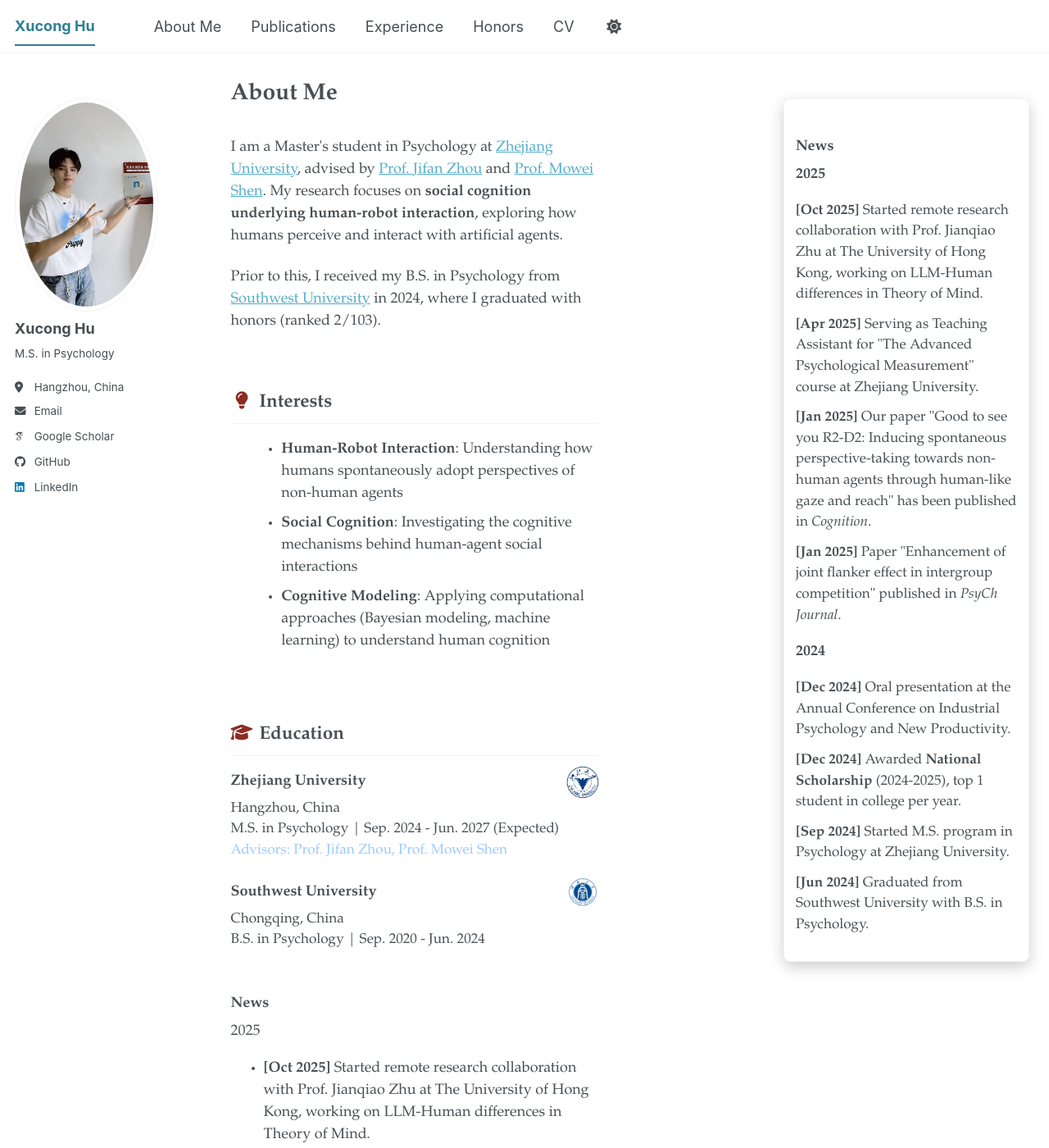
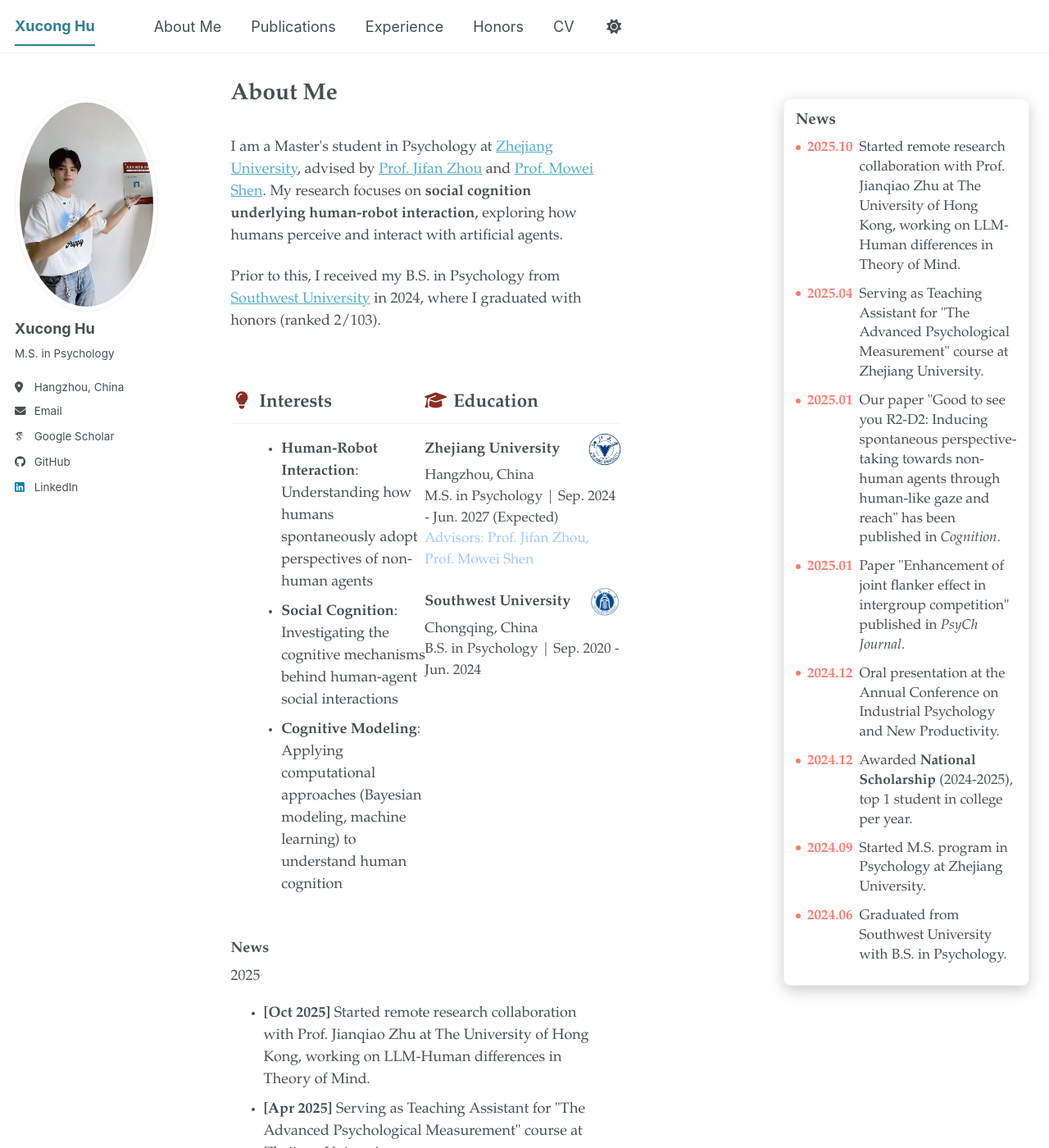
Before and after one commit to xuconghu/xuconghu.github.io, a Jekyll site: the page built from _pages/about.md, in a window 1280 px wide and 1400 px high. Shown: the whole window at 82% size. Built offline with Jekyll 4.4.1, drawn with Linux system fonts in a browser that asks for light colours; some web fonts are replaced; a script bundle is joined from its source files by our own code; library files that are not in the unit come from our copies; some of the changed text lies outside the part shown.

Commit message:
Refine About columns and News panel

```diff
--- a/_pages/about.md
+++ b/_pages/about.md
@@ -11,7 +11,7 @@
 
 <div class="about-page">
   <div class="about-top">
-  <div class="about-main">
+    <div class="about-main">
     <p>I am a Master's student in Psychology at <a href="https://www.zju.edu.cn/english/">Zhejiang University</a>, advised by <a href="mailto:jifanzhou@zju.edu.cn">Prof. Jifan Zhou</a> and <a href="mailto:mwshen@zju.edu.cn">Prof. Mowei Shen</a>. My research focuses on <strong>social cognition underlying human-robot interaction</strong>, exploring how humans perceive and interact with artificial agents.</p>
     <p>Prior to this, I received my B.S. in Psychology from <a href="http://www.swu.edu.cn/">Southwest University</a> in 2024, where I graduated with honors (ranked 2/103).</p>
 
@@ -63,24 +63,47 @@
       <li class="news-item"><strong>[Sep 2024]</strong> Started M.S. program in Psychology at Zhejiang University.</li>
       <li class="news-item"><strong>[Jun 2024]</strong> Graduated from Southwest University with B.S. in Psychology.</li>
     </ul>
+    </div>
   </div>
 </div>
 
-<aside class="news-float">
-  <h3>News</h3>
-  <div class="news-year">2025</div>
+<aside class="news-float" aria-label="News">
+  <div class="news-header">
+    <span class="news-title">News</span>
+  </div>
   <ul class="news-list">
-    <li class="news-item"><strong>[Oct 2025]</strong> Started remote research collaboration with Prof. Jianqiao Zhu at The University of Hong Kong, working on LLM-Human differences in Theory of Mind.</li>
-    <li class="news-item"><strong>[Apr 2025]</strong> Serving as Teaching Assistant for "The Advanced Psychological Measurement" course at Zhejiang University.</li>
-    <li class="news-item"><strong>[Jan 2025]</strong> Our paper "Good to see you R2-D2: Inducing spontaneous perspective-taking towards non-human agents through human-like gaze and reach" has been published in <em>Cognition</em>.</li>
-    <li class="news-item"><strong>[Jan 2025]</strong> Paper "Enhancement of joint flanker effect in intergroup competition" published in <em>PsyCh Journal</em>.</li>
-  </ul>
-  <div class="news-year">2024</div>
-  <ul class="news-list">
-    <li class="news-item"><strong>[Dec 2024]</strong> Oral presentation at the Annual Conference on Industrial Psychology and New Productivity.</li>
-    <li class="news-item"><strong>[Dec 2024]</strong> Awarded <strong>National Scholarship</strong> (2024-2025), top 1 student in college per year.</li>
-    <li class="news-item"><strong>[Sep 2024]</strong> Started M.S. program in Psychology at Zhejiang University.</li>
-    <li class="news-item"><strong>[Jun 2024]</strong> Graduated from Southwest University with B.S. in Psychology.</li>
+    <li class="news-item">
+      <span class="news-date">2025.10</span>
+      <span class="news-text">Started remote research collaboration with Prof. Jianqiao Zhu at The University of Hong Kong, working on LLM-Human differences in Theory of Mind.</span>
+    </li>
+    <li class="news-item">
+      <span class="news-date">2025.04</span>
+      <span class="news-text">Serving as Teaching Assistant for "The Advanced Psychological Measurement" course at Zhejiang University.</span>
+    </li>
+    <li class="news-item">
+      <span class="news-date">2025.01</span>
+      <span class="news-text">Our paper "Good to see you R2-D2: Inducing spontaneous perspective-taking towards non-human agents through human-like gaze and reach" has been published in <em>Cognition</em>.</span>
+    </li>
+    <li class="news-item">
+      <span class="news-date">2025.01</span>
+      <span class="news-text">Paper "Enhancement of joint flanker effect in intergroup competition" published in <em>PsyCh Journal</em>.</span>
+    </li>
+    <li class="news-item">
+      <span class="news-date">2024.12</span>
+      <span class="news-text">Oral presentation at the Annual Conference on Industrial Psychology and New Productivity.</span>
+    </li>
+    <li class="news-item">
+      <span class="news-date">2024.12</span>
+      <span class="news-text">Awarded <strong>National Scholarship</strong> (2024-2025), top 1 student in college per year.</span>
+    </li>
+    <li class="news-item">
+      <span class="news-date">2024.09</span>
+      <span class="news-text">Started M.S. program in Psychology at Zhejiang University.</span>
+    </li>
+    <li class="news-item">
+      <span class="news-date">2024.06</span>
+      <span class="news-text">Graduated from Southwest University with B.S. in Psychology.</span>
+    </li>
   </ul>
 </aside>
 
--- a/assets/css/main.scss
+++ b/assets/css/main.scss
@@ -44,9 +44,9 @@
 
 /* Custom layout inspired by Jun-CEN for about/experience/publications */
 .about-split {
-  display: flex;
+  display: grid;
+  grid-template-columns: minmax(0, 1fr) minmax(0, 1fr);
   gap: 24px;
-  flex-wrap: wrap;
   margin: 1.5rem 0;
 }
 
@@ -270,22 +270,57 @@
   z-index: 20;
 }
 
+.news-header {
+  display: flex;
+  align-items: center;
+  gap: 8px;
+  margin-bottom: 8px;
+}
+
+.news-title {
+  font-weight: 600;
+  font-size: 1.05em;
+}
+
 .news-float .news-list {
   list-style: none;
   padding-left: 0;
-}
-
-.news-float .news-year {
-  margin: 0.5rem 0 0.25rem;
-  font-weight: 600;
+  margin: 0;
 }
 
 .news-float .news-item {
+  display: flex;
+  gap: 8px;
   margin-bottom: 0.6rem;
   font-size: 0.95em;
+  line-height: 1.4;
+}
+
+.news-float .news-item::before {
+  content: "";
+  width: 6px;
+  height: 6px;
+  margin-top: 0.45em;
+  border-radius: 50%;
+  background: #ff7a6e;
+  flex: 0 0 6px;
+}
+
+.news-date {
+  font-weight: 600;
+  color: #ff7a6e;
+  white-space: nowrap;
+}
+
+.news-text {
+  color: var(--global-text-color);
 }
 
 @media screen and (max-width: 900px) {
+  .about-split {
+    grid-template-columns: 1fr;
+  }
+
   .news-float {
     position: static;
     width: auto;
```
